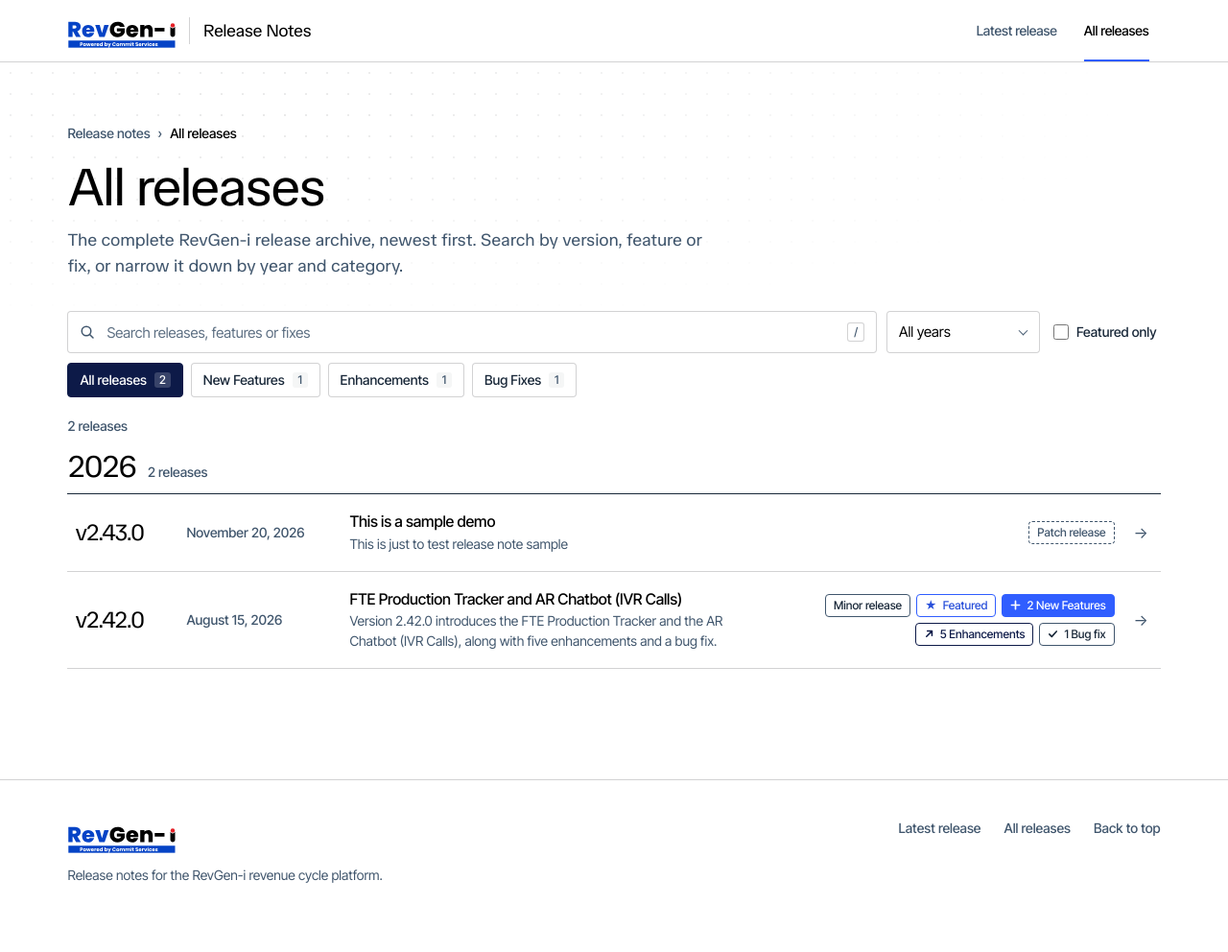
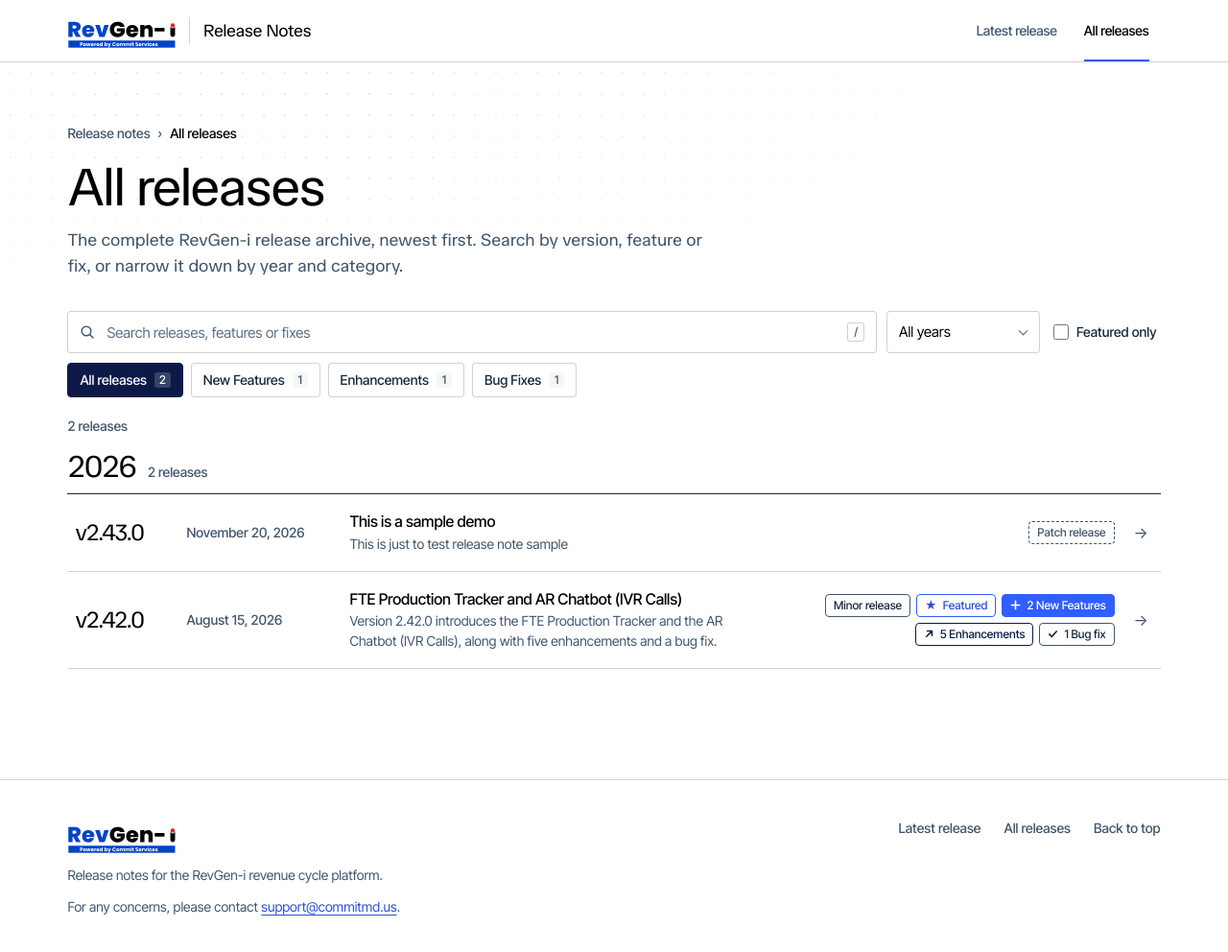
Before and after one commit to Gowthamr0506/RevGen-i, a plain HTML site: page release-notes/releases/index.html in a window 1280 px wide. Shown: the whole page at 96% size. Before the commit the page ends 970 px from the top, so only its background shows below. Drawn offline with Linux system fonts and the light colour scheme.

Commit message:
Archive page: regenerated with the support contact line

```diff
--- a/release-notes/releases/index.html
+++ b/release-notes/releases/index.html
@@ -81,6 +81,7 @@
     <div class="foot-brand">
       <img class="logo-img" src="../assets/images/logo.svg" width="112" height="36" alt="RevGen-i, powered by Commit Services">
       <p>Release notes for the RevGen-i revenue cycle platform.</p>
+      <p class="foot-contact">For any concerns, please contact <a href="mailto:support@commitmd.us">support@commitmd.us</a>.</p>
     </div>
     <nav class="foot-links" aria-label="Footer">
       <a href="../#latest">Latest release</a>
```
